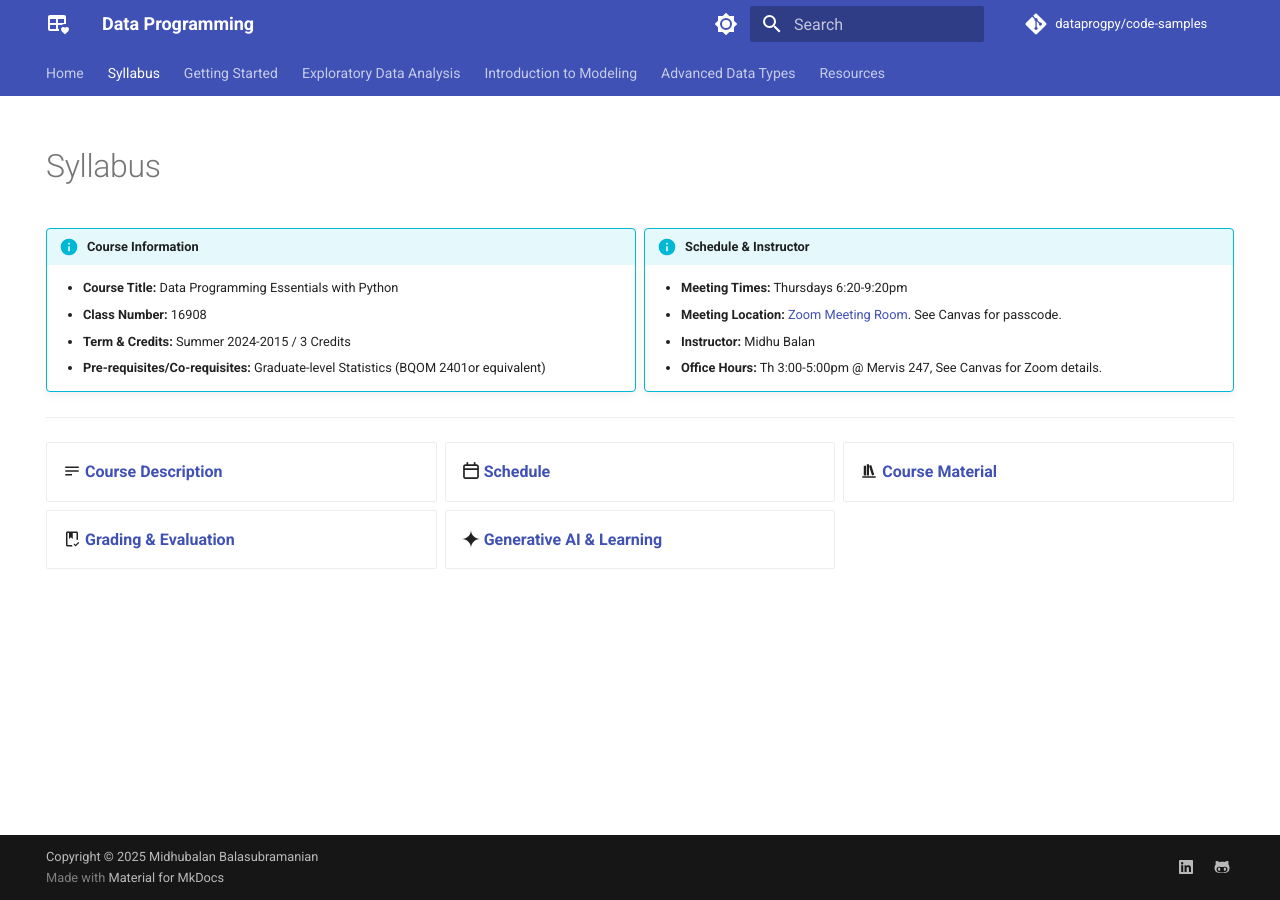
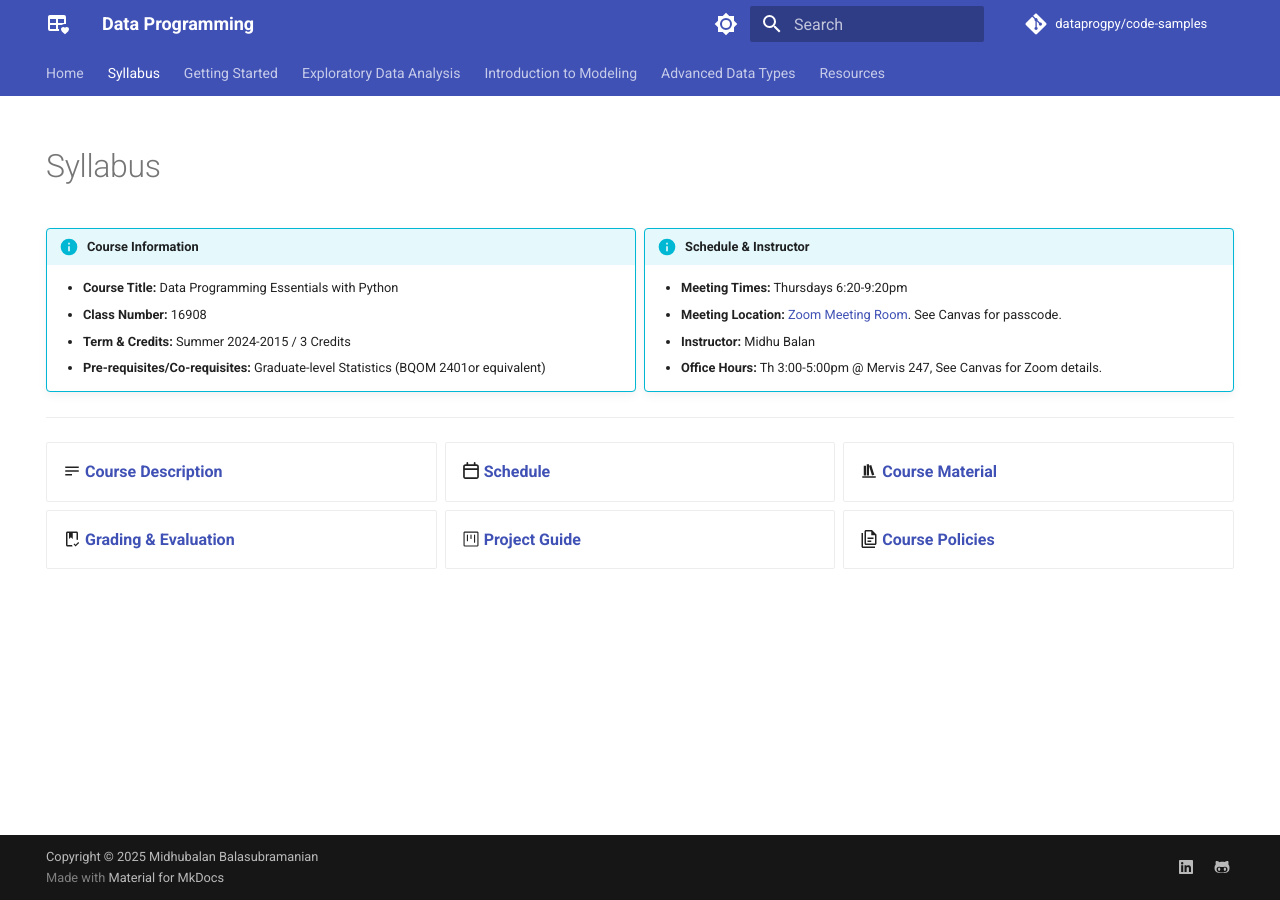
Before and after one commit to dataprogpy/dataprogpy.github.io, an MkDocs documentation site: the page built from docs/syllabus/index.md, in a window 1280 px wide. Built offline with MkDocs 1.6.1 and Material for MkDocs 9.7.7, drawn with Linux system fonts in a browser that asks for light colours; comment, search, counter and statistics services are not loaded.

Commit message:
Update index to add project guide and course policy

```diff
--- a/docs/syllabus/index.md
+++ b/docs/syllabus/index.md
@@ -37,6 +37,7 @@ hide:
 - :fontawesome-regular-calendar: [__Schedule__](schedule.md)
 - :material-bookshelf: [__Course Material__](course-materials.md)
 - :material-book-check-outline: [__Grading & Evaluation__](grading.md)
-- :simple-googlegemini: [__Generative AI & Learning__](#)
+- :octicons-project-24: [__Project Guide__](project-guide.md)
+- :material-file-document-multiple-outline: [__Course Policies__](course-policies.md)
 
 </div>
```
